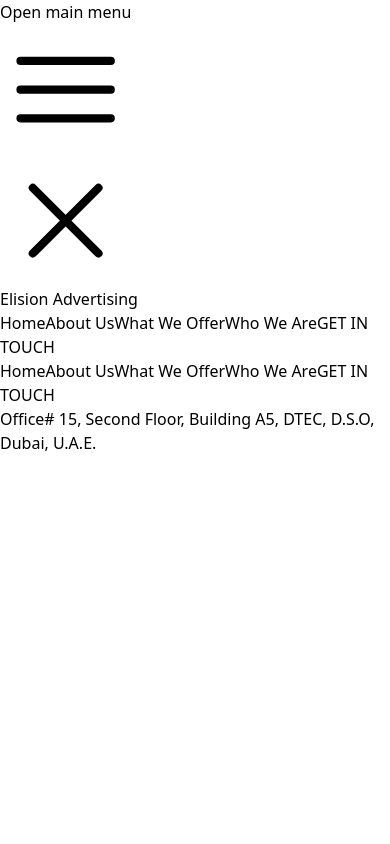
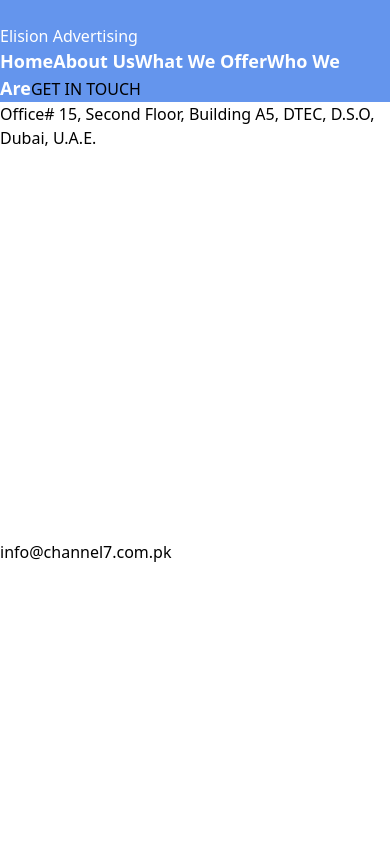
Before and after one commit to inaamilyas/7channel, a React (Vite) app: page /TermsAndCondition in a window 390 px wide. Shown: the top 844 px of the page. Built offline with nearby package versions, Linux system fonts and the light colour scheme.

Commit message:
responsive

```diff
--- a/package.json
+++ b/package.json
@@ -14,7 +14,8 @@
     "react-dom": "^18.2.0",
     "react-router-dom": "^6.23.1",
     "react-slick": "^0.30.2",
-    "slick-carousel": "^1.8.1"
+    "slick-carousel": "^1.8.1",
+    "typewriter-effect": "^2.21.0"
   },
   "devDependencies": {
     "@types/react": "^18.2.66",
--- a/src/components/Cities.jsx
+++ b/src/components/Cities.jsx
@@ -39,9 +39,9 @@
     <>
      <section className="w-[100%] h-fit border-t-[3px] py-20 ">
         <div className="container mx-auto h-full">
-          <div className=" flex items-center justify-between flex-wrap">
+          <div className="h-full flex items-center justify-start lg:justify-between flex-wrap">
             {cities.map((city, idx) => (
-              <div key={idx} className="w-[19%] h-[300px]  ">
+              <div key={idx} className="mb-4 w-[100%]  sm:w-[50%] h-[400px] md:w-[32%] md:h-[350px] lg:w-[19%] lg:h-[300px]">
                 <div className="flex flex-col items-center justify-around h-full gap-3">
                   <div className="flex flex-col items-center gap-4">
                     <img className=" h-[120px]" src={city.icon} alt="" />
--- a/src/components/layout/Footer.jsx
+++ b/src/components/layout/Footer.jsx
@@ -4,8 +4,8 @@
   return (
     <>
     <footer className="w-[100%] py-5 bg-black text-white ">
-    <div className="container mx-auto flex justify-around items-center">
-        <p className="flex-[3]">
+    <div className="container mx-auto flex justify-around items-center flex-col lg:flex-row gap-3 lg:gap-0">
+        <p className="flex-[3] text-center lg:text-start">
           Office# 15, Second Floor, Building A5, DTEC, D.S.O, Dubai, U.A.E.
         </p>
         <div className="flex-1 flex items-center gap-4">
--- a/src/components/layout/Navbar.jsx
+++ b/src/components/layout/Navbar.jsx
@@ -1,124 +1,97 @@
 import React, { useEffect, useRef, useState } from "react";
-import { Link, NavLink, useLocation, useNavigate } from "react-router-dom";
+import { Link, NavLink, useLocation } from "react-router-dom";
 
 function Navbar() {
   const [isOpenMenu, setIsOpenMenu] = useState(false);
   const dropdownRef = useRef(null);
-  const path = useLocation();
 
   const toggleMenuMob = () => {
     setIsOpenMenu(!isOpenMenu);
   };
 
-  const closeMenu = () => {
-    setIsOpenMenu(false);
-  };
-
-  const handleLinkClick = () => {
-    closeMenu();
-  };
-
-  useEffect(() => {
-    const handleOutsideClick = (event) => {
-      if (dropdownRef.current && !dropdownRef.current.contains(event.target)) {
-        closeMenu();
-      }
-    };
-
-    window.addEventListener("click", handleOutsideClick);
-
-    return () => {
-      window.removeEventListener("click", handleOutsideClick);
-    };
-  }, []);
-
   const location = useLocation();
   useEffect(() => {
-    // toggleMenuMob();
     setIsOpenMenu(false);
   }, [location]);
 
   return (
-    <nav className="bg-[black] p-5">
+    <nav className="background-color p-5">
       <div className="mx-auto max-w-7xl px-2 sm:px-6 lg:px-8">
         <div className="relative flex h-16 items-center justify-between">
-          <div className="absolute inset-y-0 left-0 flex items-center sm:hidden">
+          <div className="absolute inset-y-0 right-0 flex items-center lg:hidden">
             {/* <!-- Mobile menu button--> */}
             <button
               type="button"
-              className="relative inline-flex items-center justify-center rounded-md p-2 text-gray-400 hover:bg-gray-700 hover:text-white focus:outline-none focus:ring-2 focus:ring-inset focus:ring-white"
+              className="relative inline-flex items-center justify-center rounded-md p-2"
               aria-controls="mobile-menu"
               aria-expanded="false"
+              onClick={toggleMenuMob}
             >
               <span className="absolute -inset-0.5"></span>
-              <span className="sr-only">Open main menu</span>
-              {/* <!--
-            Icon when menu is closed.
 
-            Menu open: "hidden", Menu closed: "block"
-          --> */}
               <svg
-                className="block h-6 w-6"
-                fill="none"
-                viewBox="0 0 24 24"
-                stroke-width="1.5"
-                stroke="currentColor"
-                aria-hidden="true"
+                xmlns="http://www.w3.org/2000/svg"
+                fill="#FFFFFF"
+                className={`${
+                  !isOpenMenu ? "block" : "hidden"
+                }  text-white w-[25px] transition-all transition-1000`}
+                viewBox="0 0 448 512"
               >
-                <path
-                  stroke-linecap="round"
-                  stroke-linejoin="round"
-                  d="M3.75 6.75h16.5M3.75 12h16.5m-16.5 5.25h16.5"
-                />
+                <path d="M0 96C0 78.3 14.3 64 32 64H416c17.7 0 32 14.3 32 32s-14.3 32-32 32H32C14.3 128 0 113.7 0 96zM0 256c0-17.7 14.3-32 32-32H416c17.7 0 32 14.3 32 32s-14.3 32-32 32H32c-17.7 0-32-14.3-32-32zM448 416c0 17.7-14.3 32-32 32H32c-17.7 0-32-14.3-32-32s14.3-32 32-32H416c17.7 0 32 14.3 32 32z" />
               </svg>
 
               <svg
-                className="hidden h-6 w-6"
-                fill="none"
-                viewBox="0 0 24 24"
-                stroke-width="1.5"
-                stroke="currentColor"
-                aria-hidden="true"
+                xmlns="http://www.w3.org/2000/svg"
+                fill="#FFFFFF"
+                className={`${
+                  isOpenMenu ? "block" : "hidden"
+                }  text-white w-[25px] transition-all transition-1000`}
+                viewBox="0 0 384 512"
               >
-                <path
-                  stroke-linecap="round"
-                  stroke-linejoin="round"
-                  d="M6 18L18 6M6 6l12 12"
-                />
+                <path d="M342.6 150.6c12.5-12.5 12.5-32.8 0-45.3s-32.8-12.5-45.3 0L192 210.7 86.6 105.4c-12.5-12.5-32.8-12.5-45.3 0s-12.5 32.8 0 45.3L146.7 256 41.4 361.4c-12.5 12.5-12.5 32.8 0 45.3s32.8 12.5 45.3 0L192 301.3 297.4 406.6c12.5 12.5 32.8 12.5 45.3 0s12.5-32.8 0-45.3L237.3 256 342.6 150.6z" />
               </svg>
             </button>
           </div>
           <div className="flex w-full items-center justify-between">
             <div className="">
-              <NavLink to={"/"} className="text-[25px] font-bold text-white cursor-pointer active" >Elision Advertising</NavLink>
+              <Link
+                to={"/"}
+                className="text-[25px] font-bold cursor-pointer text-color"
+              >
+                Elision Advertising
+              </Link>
             </div>
-            <div className="hidden md:ml-6 md:block">
+            <div className="hidden md:ml-6 lg:block">
               <div className="flex space-x-4">
                 <NavLink
                   to={"/"}
-                  className=" hover:bg-gray-700 text-white rounded-md px-3 py-2 text-sm font-medium"
+                  className="rounded-md px-4 py-2 navbar-item text-color"
                   aria-current="page"
                 >
                   Home
                 </NavLink>
-                <NavLink to={"/about"}
-                  className="text-gray-300 hover:bg-gray-700 hover:text-white rounded-md px-3 py-2 text-sm font-medium"
+                <NavLink
+                  to={"/about"}
+                  className="rounded-md px-4 py-2 navbar-item text-color"
                 >
                   About Us
                 </NavLink>
-                <NavLink to={"/what-we-offer"}
-                  className="text-gray-300 hover:bg-gray-700 hover:text-white rounded-md px-3 py-2 text-sm font-medium"
+                <NavLink
+                  to={"/what-we-offer"}
+                  className="rounded-md px-4 py-2 navbar-item text-color"
                 >
                   What We Offer
                 </NavLink>
-                <NavLink to={"/who-we-are"}
+                <NavLink
+                  to={"/who-we-are"}
                   href="#"
-                  className="text-gray-300 hover:bg-gray-700 hover:text-white rounded-md px-3 py-2 text-sm font-medium"
+                  className="rounded-md px-4 py-2 navbar-item text-color"
                 >
                   Who We Are
                 </NavLink>
-                <NavLink to={"contact"}
-                  className="text-gray-300 bg-gray-700 hover:text-white rounded-md px-3 py-2 text-sm font-medium"
+                <NavLink
+                  to={"contact"}
+                  className="bg-[#6495ed] px-5 py-3 rounded-md text-[#FFFFFF] font-bold border-[1px] border-[#FFFFFF]  hover:bg-[#FFFFFF] hover:text-[#6495ed] transition-all duration-700 "
                 >
                   GET IN TOUCH
                 </NavLink>
@@ -128,41 +101,43 @@
         </div>
       </div>
 
-      <div className="sm:hidden" id="mobile-menu">
+      {isOpenMenu && (
+        <div className="lg:hidden tranistion duration-1000" id="mobile-menu">
           <div className="space-y-1 px-2 pb-3 pt-2">
-          <a
-            href="#"
-            className="bg-gray-900 text-white block rounded-md px-3 py-2 text-base font-medium"
+            <NavLink
+              to={"/"}
+              className="navbar-item text-white block rounded-md px-3 py-2 text-center"
               aria-current="page"
             >
               Home
-          </a>
-          <a
-            href="#"
-            className="text-gray-300 hover:bg-gray-700 hover:text-white block rounded-md px-3 py-2 text-base font-medium"
+            </NavLink>
+            <NavLink
+              to={"/about"}
+              className=" navbar-item text-white  block rounded-md px-3 py-2  text-center"
             >
               About Us
-          </a>
-          <a
-            href="#"
-            className="text-gray-300 hover:bg-gray-700 hover:text-white block rounded-md px-3 py-2 text-base font-medium"
+            </NavLink>
+            <NavLink
+              to={"/what-we-offer"}
+              className=" navbar-item text-white  block rounded-md px-3 py-2  text-center"
             >
               What We Offer
-          </a>
-          <a
-            href="#"
-            className="text-gray-300 hover:bg-gray-700 hover:text-white block rounded-md px-3 py-2 text-base font-medium"
+            </NavLink>
+            <NavLink
+              to={"/who-we-are"}
+              className=" navbar-item text-white  block rounded-md px-3 py-2  text-center"
             >
               Who We Are
-          </a>
-          <a
-            href="#"
-            className="text-gray-300 hover:bg-gray-700 hover:text-white block rounded-md px-3 py-2 text-base font-medium"
+            </NavLink>
+            <NavLink
+              to={"/contact"}
+              className=" navbar-item text-white  block rounded-md px-3 py-2  text-center"
             >
               GET IN TOUCH
-          </a>
+            </NavLink>
           </div>
         </div>
+      )}
     </nav>
   );
 }
--- a/src/index.css
+++ b/src/index.css
@@ -1,6 +1,23 @@
 @tailwind base;
 @tailwind components;
 @tailwind utilities;
+
+.background-color {
+  background: #6495ed !important;
+}
+.text-color {
+  color: #ffffff !important;
+}
+.navbar-item {
+  font-size: 18px;
+  font-weight: bold;
+  transition: all 0.8s;
+}
+.active,
+.navbar-item:hover {
+  background: #ffffff !important;
+  color: #6495ed !important;
+}
 
 .img-shadow {
   box-shadow: 20px 20px 0px black !important;
@@ -16,15 +33,16 @@
   background: linear-gradient(to bottom, #00000000, #00000029);
 }
 
-
 .bg-whoweare {
-  background: linear-gradient(rgba(0, 0, 0, 0.5), rgba(0, 0, 0, 0.888)),url("https://channel7.com.pk/wp-content/uploads/2023/04/c7-Who-we-are3.jpg");
+  background: linear-gradient(rgba(0, 0, 0, 0.5), rgba(0, 0, 0, 0.888)),
+    url("https://channel7.com.pk/wp-content/uploads/2023/04/c7-Who-we-are3.jpg");
   background-size: cover;
   background-repeat: no-repeat;
   background-position: center;
 }
 .offer-bg {
-  background: linear-gradient(rgba(0, 0, 0, 0.5), rgba(0, 0, 0, 0.888)),url("https://channel7.com.pk/wp-content/uploads/2023/07/About-Us-Banner.jpg");
+  background: linear-gradient(rgba(0, 0, 0, 0.5), rgba(0, 0, 0, 0.888)),
+    url("https://channel7.com.pk/wp-content/uploads/2023/07/About-Us-Banner.jpg");
   background-repeat: no-repeat;
   background-position: center;
 }
@@ -34,7 +52,6 @@
   font-weight: 800;
   color: black;
 }
-
 
 .slick-prev,
 .slick-next {
@@ -66,15 +83,3 @@
     margin: 0vw !important;
   }
 }
-
-/* @media screen and (max-width: 480px) {
-  .test .slick-track {
-  height: 40vh !important;
-}
-}
-
-@media screen and (max-width: 880px) {
-  .test .slick-track {
-  height: 60vh !important;
-}
-} */
```
Also changed, not shown: src/components/home/Hero.jsx (+25 -10 lines), src/pages/Home.jsx (+9 -8 lines), 1 other file (tests, documents, lock files or other folders). Lines whose indentation alone changed are shown as unchanged.
